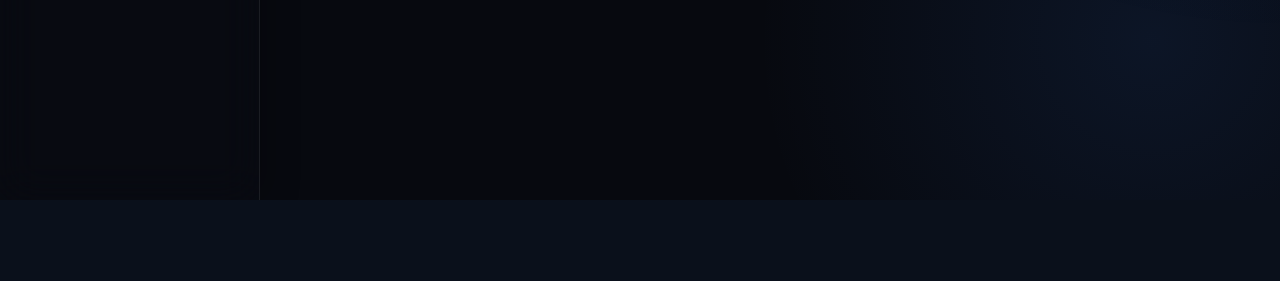
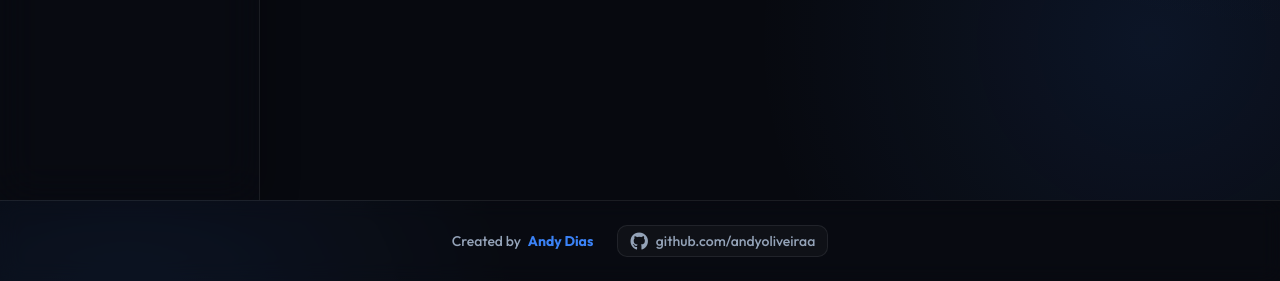
Before and after one commit to andyoliveiraa/bot-discord-ems, a Python web app: template templates/admin.html in a window 1280 px wide. Shown: the part 600-881 px from the top of the page. Before the commit the page ends 800 px from the top, so only its background shows below. Run offline with Jinja, Linux system fonts and the light colour scheme; the template is opened without the code that fills it, so the values that code supplies are empty.

Commit message:
feat: implement modern glassmorphism UI with base template and stylesheet

```diff
--- a/static/style.css
+++ b/static/style.css
@@ -51,7 +51,7 @@ body {
     min-height: 100vh;
     display: flex;
     flex-direction: column;
-    justify-content: center;
+    justify-content: flex-start;
     align-items: center;
     position: relative;
 }
@@ -846,3 +846,68 @@ code {
     .user-profile { align-self: flex-end; }
     .modal-box { width: 90%; padding: 1.5rem; }
 }
+
+/* -- FOOTER --------------------------------------------------- */
+.main-footer {
+    width: 100%;
+    padding: 24px;
+    margin-top: auto;
+    border-top: 1px solid var(--glass-border);
+    background: rgba(10, 13, 20, 0.4);
+    backdrop-filter: blur(10px);
+    -webkit-backdrop-filter: blur(10px);
+    z-index: 10;
+}
+
+.footer-content {
+    display: flex;
+    justify-content: center;
+    align-items: center;
+    gap: 24px;
+    color: var(--text-secondary);
+    font-size: 14px;
+    font-weight: 500;
+}
+
+.footer-content p {
+    margin: 0;
+}
+
+.footer-content span {
+    color: var(--accent-blue);
+    font-weight: 700;
+    margin-left: 4px;
+}
+
+.github-link {
+    color: var(--text-secondary);
+    text-decoration: none;
+    transition: all 0.3s cubic-bezier(0.4, 0, 0.2, 1);
+    display: flex;
+    align-items: center;
+    gap: 8px;
+    padding: 6px 12px;
+    border-radius: 10px;
+    background: rgba(255, 255, 255, 0.03);
+    border: 1px solid var(--glass-border);
+}
+
+.github-link:hover {
+    color: var(--text-primary);
+    background: rgba(255, 255, 255, 0.08);
+    transform: translateY(-2px);
+    border-color: var(--accent-blue);
+    box-shadow: 0 5px 15px rgba(59, 130, 246, 0.2);
+}
+
+.github-link i {
+    font-size: 18px;
+}
+
+@media (max-width: 600px) {
+    .footer-content {
+        flex-direction: column;
+        gap: 12px;
+        text-align: center;
+    }
+}
--- a/templates/base.html
+++ b/templates/base.html
@@ -21,6 +21,15 @@
         {% endwith %}
 
         {% block content %}{% endblock %}
+
+        <footer class="main-footer">
+            <div class="footer-content">
+                <p>Created by <span>Andy Dias</span></p>
+                <a href="https://github.com/andyoliveiraa" target="_blank" class="github-link">
+                    <i class="fab fa-github"></i> github.com/andyoliveiraa
+                </a>
+            </div>
+        </footer>
     </div>
     <script>
         // Sistema de Notificação de Acesso (IP & Localização via Server-side)
```
